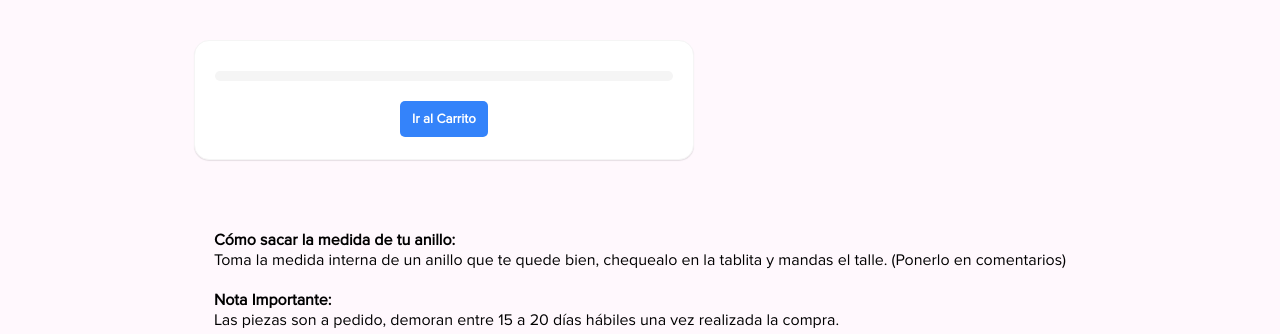
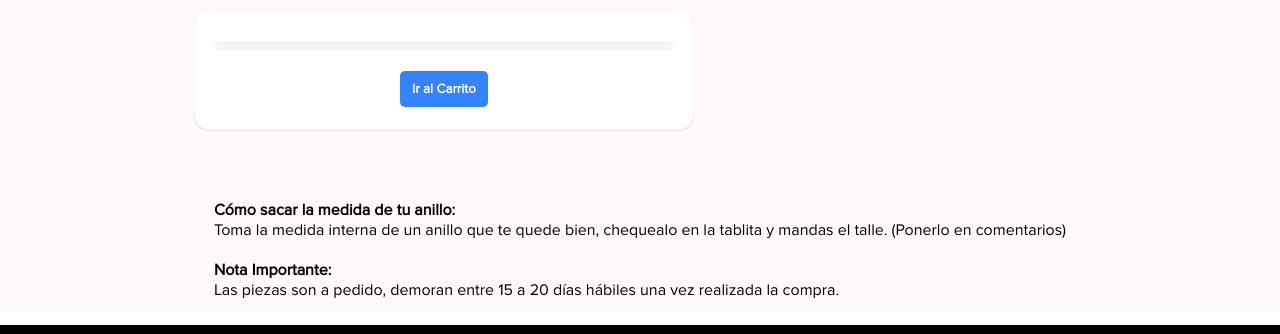
Before and after one commit to Carneglia/ProyectoFinal-Carneglia, a plain HTML site: page pages/items.html in a window 1280 px wide. Shown: the part 70-404 px from the top of the page. Drawn offline with nearby package versions, Linux system fonts and the light colour scheme; a web font is replaced by a local one.

Commit message:
links and items page fixed

```diff
--- a/css/style.css
+++ b/css/style.css
@@ -407,9 +407,9 @@ main {
 
 .itemShop {
   display: grid;
-  grid-template-rows: 1fr 1fr;
+  grid-template-rows: 1fr 0.5fr;
   justify-content: center;
-  padding-top: 90px;
+  padding-top: 60px;
   background-color: #ffbced1a; }
   .itemShop .container {
     max-width: 500px;
--- a/js/items.js
+++ b/js/items.js
@@ -25,14 +25,16 @@ const generarProductoShop = () => {
 
     document.getElementById("imagenProducto").src = img;
     document.getElementById("nombreProducto").innerHTML = nombre;
+
     document.getElementById("descripcionProducto").innerHTML = descXL;
+    document.getElementById("precioProductoDesc").innerHTML = `$  ${precio}`;
     document.getElementById("botonAgregar").innerHTML =`  <i onclick="quitar(${id})" class="bi bi-bag-dash"></i>
     <div id=${id === undefined ? 0 : id} class="cantidad">
     0</div>
     <i onclick="incrementar(${id})" class="bi bi-bag-plus"></i>
    </div>`;
-   document.getElementById("nombreProductoDesc").innerHTML = nombre;
-   document.getElementById("precioProductoDesc").innerHTML = `$ ${precio}`;
+     //document.getElementById("nombreProductoDesc").innerHTML = nombre;
+    document.getElementById("precioProductoDesc").innerHTML = `$ ${precio}`;
 
 }
 generarProductoShop();
--- a/pages/items.html
+++ b/pages/items.html
@@ -14,7 +14,7 @@
     <header class="header" id="header">
         <nav class="nav" id="nav">
             <div class="titulos">
-                <a href="/pages/productos.html">
+                <a href="./productos.html">
                     <h1>Miscellaneous</h1>
                     <h2>Piezas en Metal</h2>
                 </a>
--- a/scss/sections/item.scss
+++ b/scss/sections/item.scss
@@ -1,8 +1,8 @@
 .itemShop {
     display: grid;
-    grid-template-rows: 1fr 1fr;
+    grid-template-rows: 1fr 0.5fr;
     justify-content: center;
-    padding-top: 90px;
+    padding-top: 60px;
     background-color: #ffbced1a;
 
     .container {
```
Also changed, not shown: pages/carrito.html (+1 -1 lines), pages/productos.html (+2 -2 lines).
